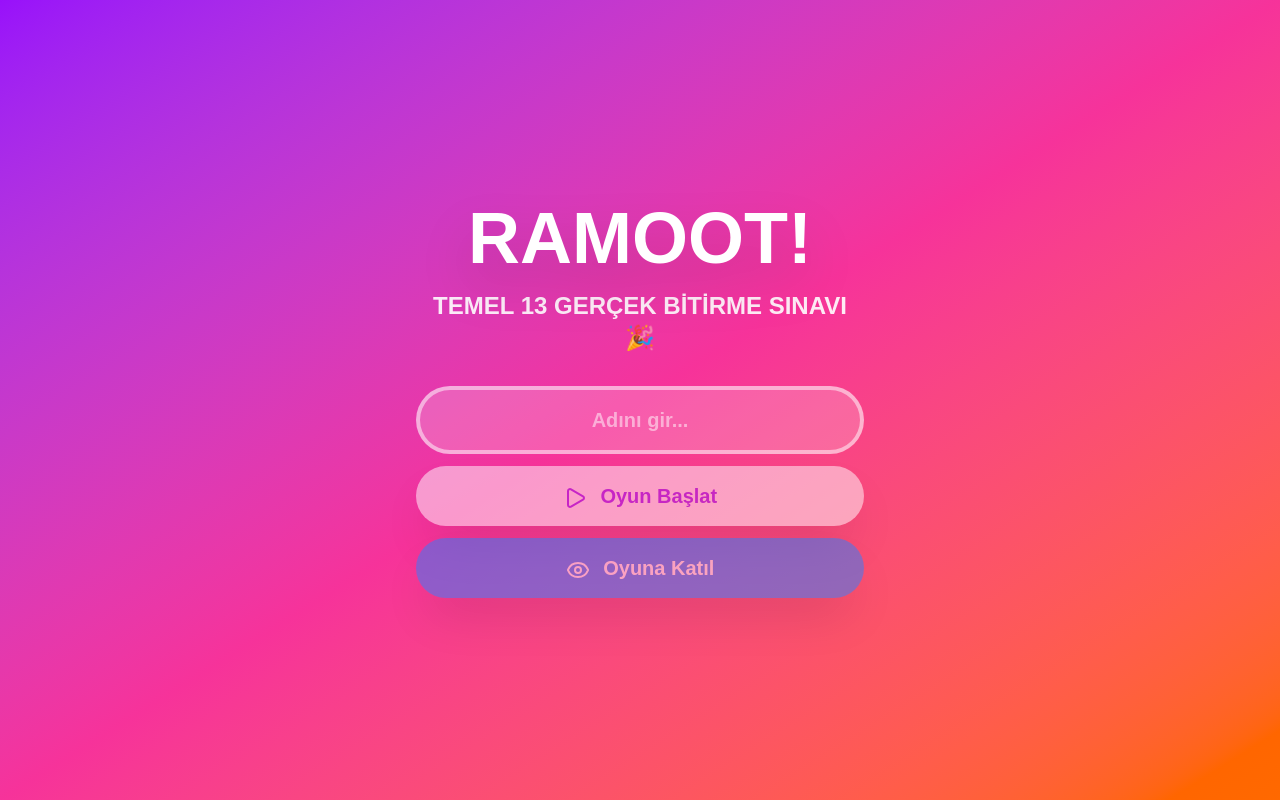
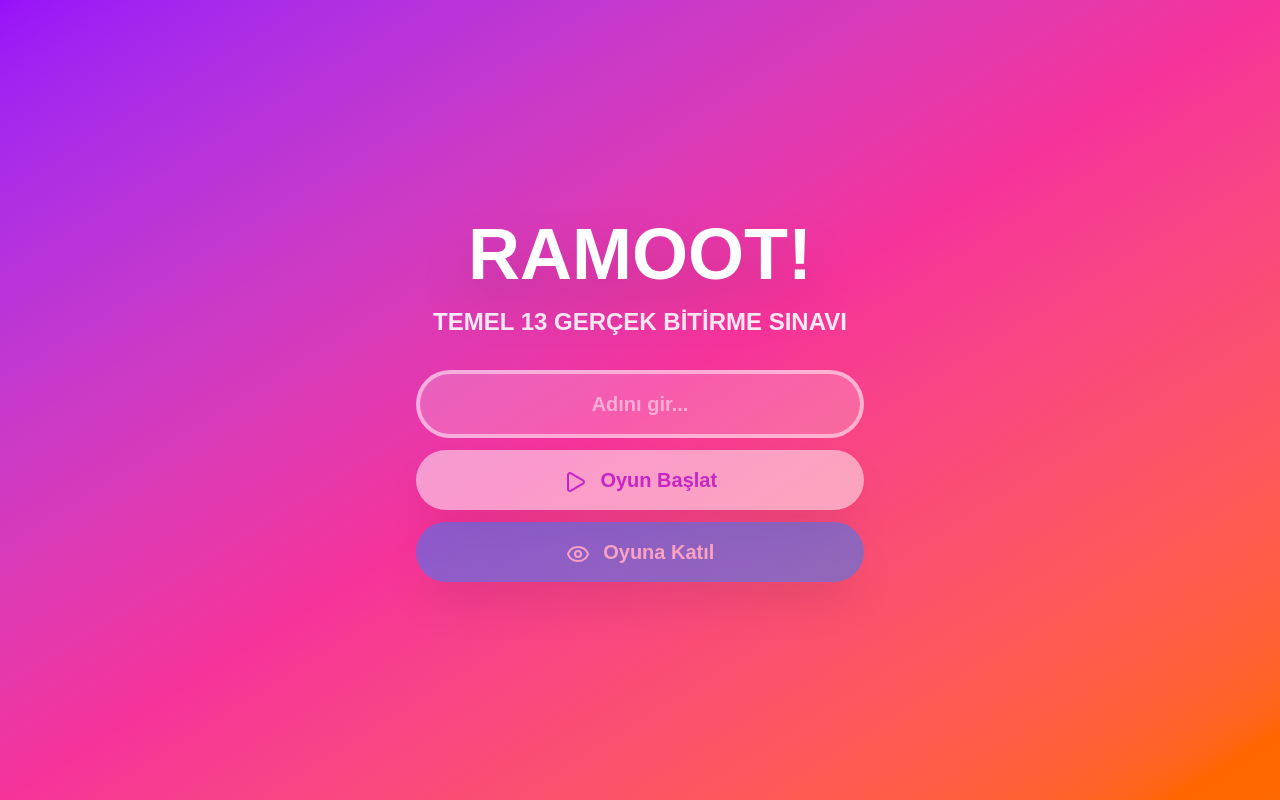
Before and after one commit to databey1/kahoot-quiz, a Next.js app: page / in a window 1280 px wide. Built offline with nearby package versions, Linux system fonts and the light colour scheme.

Commit message:
Fixed TitleS

```diff
--- a/src/app/page.tsx
+++ b/src/app/page.tsx
@@ -8,6 +8,7 @@ import { getDatabase, ref, set, get, onValue, remove, child } from 'firebase/dat
 const firebaseConfig = {
   apiKey: "AIzaSyCWomiP6AUe13iKexXZAPibxvi67zrY11A",
   authDomain: "ramoot-game.firebaseapp.com",
+  databaseURL: "https://ramoot-game-default-rtdb.europe-west1.firebasedatabase.app",
   projectId: "ramoot-game",
   storageBucket: "ramoot-game.firebasestorage.app",
   messagingSenderId: "403149392724",
@@ -229,7 +230,7 @@ export default function MultiplayerKahoot() {
         <div className="text-center space-y-8 max-w-md w-full">
           <div className="space-y-4">
             <h1 className="text-7xl font-black text-white drop-shadow-2xl">RAMOOT!</h1>
-            <p className="text-2xl text-white/90 font-semibold">TEMEL 13 GERÇEK BİTİRME SINAVI 🎉</p>
+            <p className="text-2xl text-white/90 font-semibold">TEMEL 13 GERÇEK BİTİRME SINAVI</p>
           </div>
 
           <div className="space-y-3">
```
